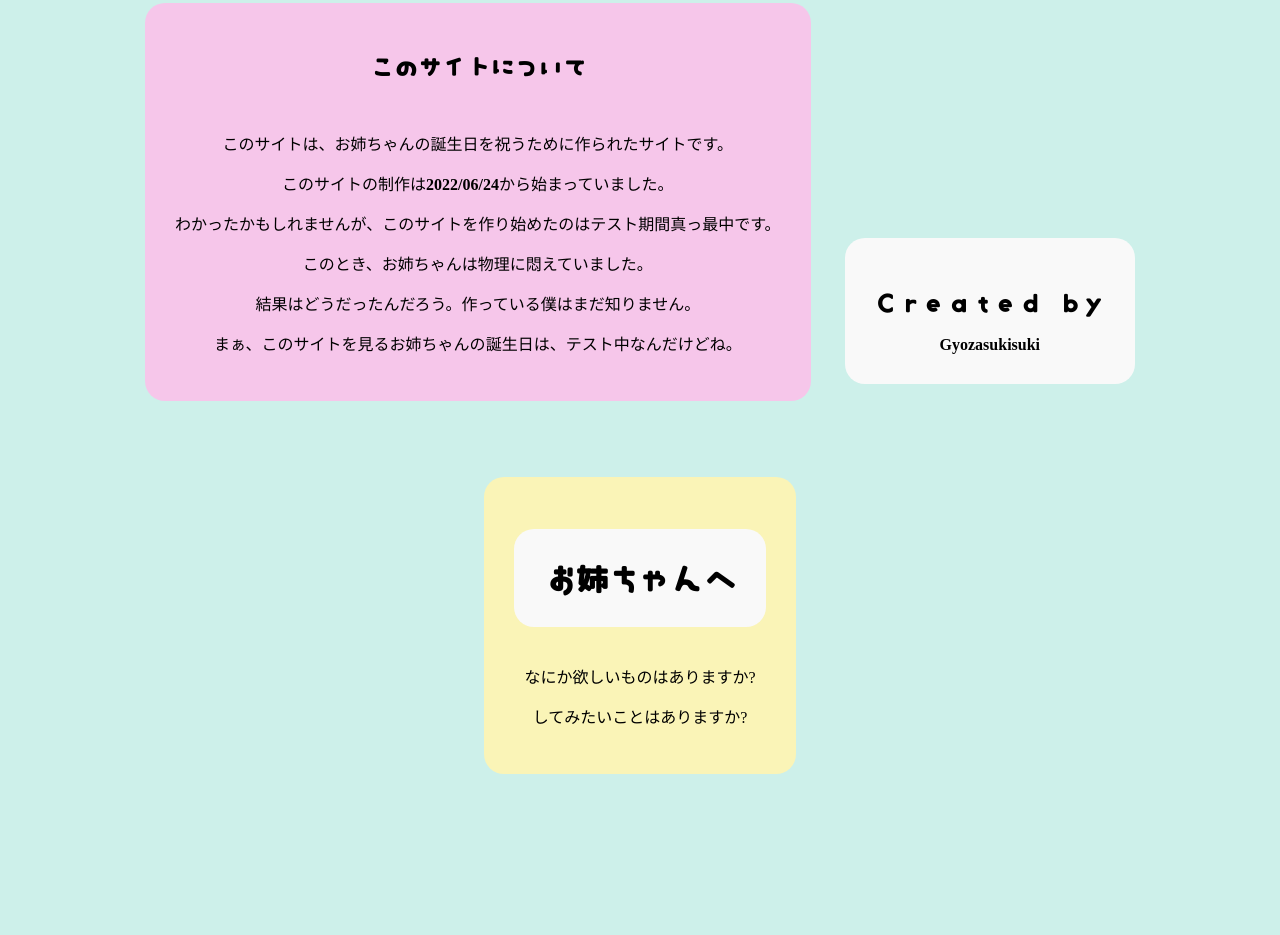
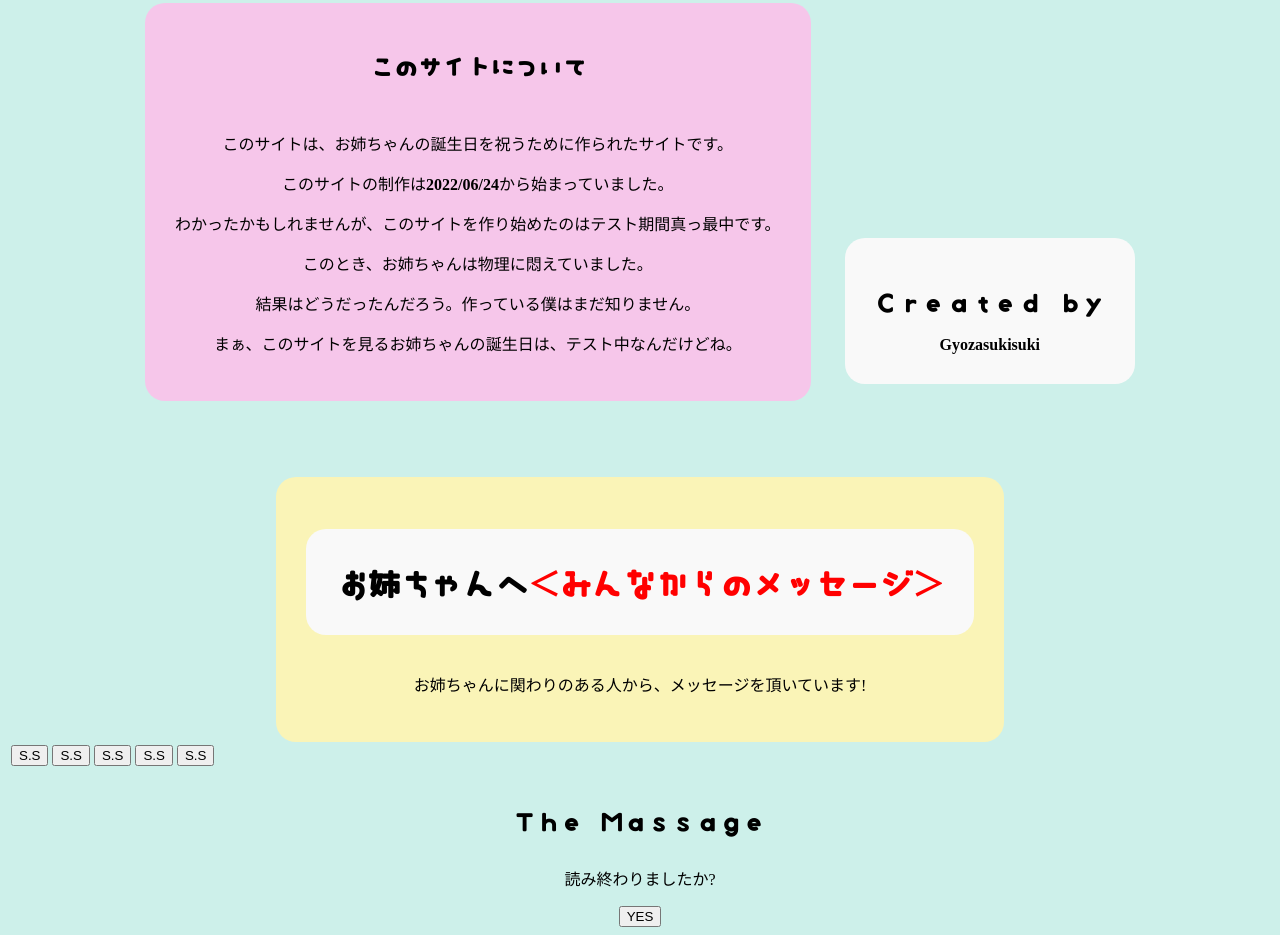
Before and after one commit to gyozasukisuki/to-my-sister, a plain HTML site: page index.html in a window 1280 px wide. Shown: the part 884-1819 px from the top of the page. Before the commit the page ends 1666 px from the top, so only its background shows below. Drawn offline with nearby package versions, Linux system fonts and the light colour scheme; a web font is replaced by a local one.

Commit message:
Update index.html

```diff
--- a/index.html
+++ b/index.html
@@ -32,9 +32,35 @@
             </div>
             <br>
             <div class="fadeUpTrigger" id="tosister">
-                <h1>お姉ちゃんへ</h1>
-                <p>なにか欲しいものはありますか?</p>
-                <p>してみたいことはありますか?</p>
+                <h1>お姉ちゃんへ<br class="changeline"><span style="color:red" id="massage">＜みんなからのメッセージ＞</span></h1>
+                <p>お姉ちゃんに関わりのある人から、<br class="changeline">メッセージを頂いています!</p>
+            </div>
+            <div id="by">
+            <table>
+                <tr><td><input class="byname" type="button" value="S.S"></td>
+                    <td><input class="byname" type="button" value="S.S"></td>
+                    <td><input class="byname" type="button" value="S.S"></td>
+                    <td><input class="byname" type="button" value="S.S"></td>
+                    <td><input class="byname"type="button" onclick="showMassage(checkMassage('SS'))" value="S.S"></td></tr>
+            </table>
+            </div>
+            <br>
+            <div id="massage-div">
+                <h2>The Massage</h2>
+                <p id="the-massage" hidden></p>
+            </div>
+
+            <p style="margin-top: 30px;">読み終わりましたか?</p>
+            <input id="YES" type="button" onclick="showAfterRead()" value="YES"/>
+            <div id="after-read" hidden>
+                <p>どうでしたか、このサイトは。<br class='changeline'>僕の中では意外といい感じだと思っています。</p>
+                <p>このサイトを通して、<br class='changeline'>一息つけたなら僕は満足です。</p>
+                <p>パパの誕生日では動画を作って</p>
+                <p>お姉ちゃんの誕生日ではサイトを作って。</p>
+                <p>ママの誕生日はどうしようかなぁ</p>
+                <p>もう締めの言葉は決まっています。</p>
+                <p style="font-size:small;">せーの</p>
+                <h1 style="color:#fabf14; -webkit-text-stroke: 1px black;">おたんじょうび<br class='changeline'>おめでとう!</h1>
             </div>
         </div>
         <script src="https://code.jquery.com/jquery-3.6.0.min.js" integrity="sha256-/xUj+3OJU5yExlq6GSYGSHk7tPXikynS7ogEvDej/m4=" crossorigin="anonymous"></script>
```
